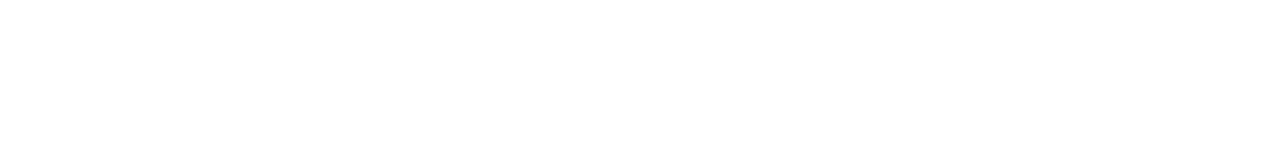
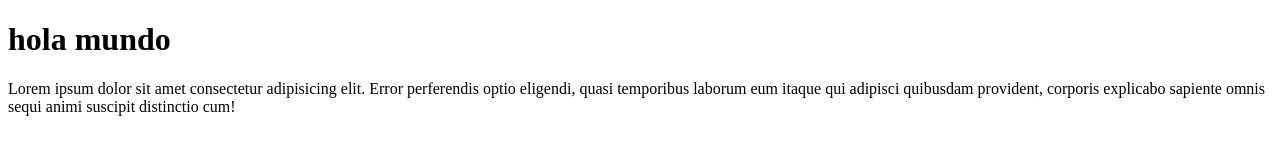
Before and after one commit to Aizhak/git-21-web-c, a plain HTML site: page index.html in a window 1280 px wide. Drawn offline with Linux system fonts and the light colour scheme.

Commit message:
cree un h1 y un parrafo

```diff
--- a/index.html
+++ b/index.html
@@ -3,10 +3,11 @@
 <head>
     <meta charset="UTF-8">
     <meta http-equiv="X-UA-Compatible" content="IE=edge">
-    <meta name="viewport" content="width=device-width, initial-scale=1.0">
+    <meta name="viewport" content="width=mk, initial-scale=1.0">
     <title>Document</title>
 </head>
 <body>
-
+    <h1>hola mundo</h1>
+    <p>Lorem ipsum dolor sit amet consectetur adipisicing elit. Error perferendis optio eligendi, quasi temporibus laborum eum itaque qui adipisci quibusdam provident, corporis explicabo sapiente omnis sequi animi suscipit distinctio cum!</p>
 </body>
 </html>
```
